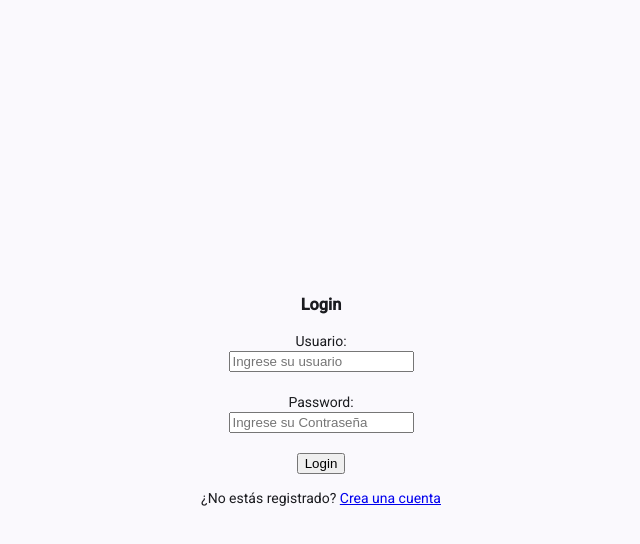
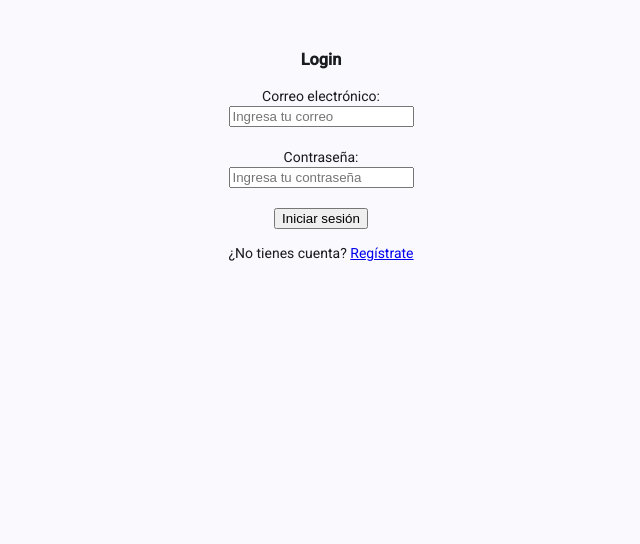
Before and after one commit to cristhiangarcia827-cpu/WorldTrek, an Angular app in the folder Frontend/: page /autenticacion/login in a window 1280 px wide. Shown: the top 544 px of the page, without its empty margins (319-959 px from the left). Built offline with nearby package versions, Linux system fonts and the light colour scheme.

Commit message:
Agregado funcionamiento del Login y el Registro

```diff
--- a/Frontend/src/app/modulo/autenticacion/page/login/login.html
+++ b/Frontend/src/app/modulo/autenticacion/page/login/login.html
@@ -1,21 +1,32 @@
-<table width="100%" height="100%">
-    <tr>
-        <td align="center" valign="middle">
-            <div>
-                <h3>Login</h3>
-                <form action="#" method="post">
-                    <label for="first">Usuario:</label><br>
-                    <input type="text" id="first" name="first" placeholder="Ingrese su usuario" required><br><br>
-                    <label for="password">Password:</label><br>
-                    <input type="password" id="password" name="password" placeholder="Ingrese su Contraseña"required><br><br>
-                    <div>
-                        <button type="submit">Login</button>
-                    </div>
-                </form>
-                <p>¿No estás registrado?
-                    <a routerLink="/autenticacion/registro">Crea una cuenta</a>
-                </p>
-            </div>
-        </td>
-    </tr>
-</table>
+<div style="text-align:center; margin-top: 50px;">
+  <h3>Login</h3>
+
+  <form [formGroup]="loginForm" (ngSubmit)="login()">
+    <div>
+      <label for="email">Correo electrónico:</label><br>
+      <input type="email" id="email" formControlName="email" placeholder="Ingresa tu correo">
+      <div *ngIf="loginForm.get('email')?.touched && loginForm.get('email')?.invalid">
+        <small *ngIf="loginForm.get('email')?.errors?.['required']">El correo es obligatorio</small>
+        <small *ngIf="loginForm.get('email')?.errors?.['email']">Correo no válido</small>
+      </div>
+    </div>
+    <br>
+
+    <div>
+      <label for="password">Contraseña:</label><br>
+      <input type="password" id="password" formControlName="password" placeholder="Ingresa tu contraseña">
+      <div *ngIf="loginForm.get('password')?.touched && loginForm.get('password')?.invalid">
+        <small *ngIf="loginForm.get('password')?.errors?.['required']">La contraseña es obligatoria</small>
+      </div>
+    </div>
+    <br>
+
+    <button type="submit">Iniciar sesión</button>
+  </form>
+
+  <div *ngIf="errorMsg" style="color:red; margin-top: 10px;">
+    {{ errorMsg }}
+  </div>
+
+  <p>¿No tienes cuenta? <a routerLink="/autenticacion/registro">Regístrate</a></p>
+</div>
--- a/Frontend/src/app/modulo/autenticacion/page/login/login.ts
+++ b/Frontend/src/app/modulo/autenticacion/page/login/login.ts
@@ -1,13 +1,50 @@
-import { Component } from '@angular/core';
-import { RouterLink } from '@angular/router';
-
+import { Component, OnInit } from '@angular/core';
+import { FormBuilder, FormGroup, Validators } from '@angular/forms';
+import { CommonModule } from '@angular/common';
+import { ReactiveFormsModule } from '@angular/forms';
+import { Router, RouterLink } from '@angular/router';
+import { AutenticacionService, LoginRequest, AuthResponse } from '../../service/autenticacion';
 
 @Component({
   selector: 'app-login',
-  imports: [RouterLink],
-  templateUrl: './login.html',
-  styles: ``
+  standalone: true,
+  imports: [CommonModule, ReactiveFormsModule, RouterLink],
+  templateUrl: './login.html'
 })
-export class Login {
+export class Login implements OnInit {
+  loginForm!: FormGroup;
+  errorMsg: string = '';
 
+  constructor(
+    private fb: FormBuilder,
+    private authService: AutenticacionService,
+    private router: Router
+  ) {}
+
+  ngOnInit(): void {
+    this.loginForm = this.fb.group({
+      email: ['', [Validators.required, Validators.email]],
+      password: ['', Validators.required]
+    });
+  }
+
+  login() {
+    if (this.loginForm.valid) {
+      const data: LoginRequest = this.loginForm.value;
+
+      this.authService.login(data).subscribe({
+        next: (res: AuthResponse) => {
+          console.log('Login exitoso:', res);
+          this.authService.setUsuario(res); // Guardar usuario
+          this.router.navigate(['/principal']); // Redirige a dashboard o página principal
+        },
+        error: (err) => {
+          console.error('Error en login:', err);
+          this.errorMsg = err?.error?.message || 'Correo o contraseña incorrectos';
+        }
+      });
+    } else {
+      this.loginForm.markAllAsTouched();
+    }
+  }
 }
--- a/Frontend/src/app/modulo/autenticacion/page/registro/registro.html
+++ b/Frontend/src/app/modulo/autenticacion/page/registro/registro.html
@@ -3,18 +3,49 @@
     <td align="center" valign="middle">
       <div>
         <h3>Registro</h3>
-                <form action="#" method="post">
+        <form [formGroup]="registroForm" (ngSubmit)="registrar()">
+
           <label for="username">Nombre de usuario:</label><br>
-                    <input type="text" id="username" name="username" placeholder="Ingresa tu usuario" required><br><br>
+          <input type="text" id="username" formControlName="username" placeholder="Ingresa tu usuario" required><br>
+          <div *ngIf="registroForm.get('username')?.touched && registroForm.get('username')?.invalid">
+            <small *ngIf="registroForm.get('username')?.errors?.['required']">El usuario es obligatorio</small>
+          </div>
+          <br>
+
           <label for="email">Correo electrónico:</label><br>
-                    <input type="email" id="email" name="email" placeholder="Ingresa tu correo" required><br><br>
+          <input type="email" id="email" formControlName="email" placeholder="Ingresa tu correo" required><br>
+          <div *ngIf="registroForm.get('email')?.touched && registroForm.get('email')?.invalid">
+            <small *ngIf="registroForm.get('email')?.errors?.['required']">El correo es obligatorio</small>
+            <small *ngIf="registroForm.get('email')?.errors?.['email']">Correo no válido</small>
+          </div>
+          <br>
+
           <label for="password">Contraseña:</label><br>
-                    <input type="password" id="password" name="password" placeholder="Ingresa tu contraseña"required><br><br>
-                    <label for="confirm-password">Confirmar contraseña:</label><br>
-                    <input type="password" id="confirm-password" name="confirm-password"
-                        placeholder="Repite tu contraseña" required><br><br>
+          <input type="password" id="password" formControlName="password" placeholder="Ingresa tu contraseña" required><br>
+          <div *ngIf="registroForm.get('password')?.touched && registroForm.get('password')?.invalid">
+            <small *ngIf="registroForm.get('password')?.errors?.['required']">La contraseña es obligatoria</small>
+            <small *ngIf="registroForm.get('password')?.errors?.['minlength']">
+              La contraseña debe tener al menos 6 caracteres
+            </small>
+          </div>
+          <br>
+
+          <label for="confirmPassword">Confirmar contraseña:</label><br>
+          <input type="password" id="confirmPassword" formControlName="confirmPassword"
+                 placeholder="Repite tu contraseña" required><br>
+          <div *ngIf="registroForm.get('confirmPassword')?.touched && registroForm.get('confirmPassword')?.invalid">
+            <small *ngIf="registroForm.get('confirmPassword')?.errors?.['required']">
+              La confirmación de contraseña es obligatoria
+            </small>
+            <small *ngIf="registroForm.errors?.['passwordMismatch']">
+              Las contraseñas no coinciden
+            </small>
+          </div>
+          <br>
+
           <button type="submit">Registrarse</button>
         </form>
+
         <p>¿Ya tienes cuenta?
           <a routerLink="/autenticacion/login">Inicia sesión</a>
         </p>
--- a/Frontend/src/app/modulo/autenticacion/page/registro/registro.ts
+++ b/Frontend/src/app/modulo/autenticacion/page/registro/registro.ts
@@ -1,12 +1,56 @@
-import { Component } from '@angular/core';
-import { RouterLink } from '@angular/router';
+import { Component, OnInit } from '@angular/core';
+import { FormBuilder, FormGroup, Validators, AbstractControl, ValidationErrors } from '@angular/forms';
+import { AutenticacionService, RegisterRequest } from '../../service/autenticacion';
+import { CommonModule } from '@angular/common';
+import { ReactiveFormsModule } from '@angular/forms';
+import { RouterLink,Router } from '@angular/router';
 
 @Component({
   selector: 'app-registro',
-  imports: [RouterLink],
-  templateUrl: './registro.html',
-  styles: ``
+  standalone: true,
+  imports: [CommonModule, ReactiveFormsModule, RouterLink],
+  templateUrl: './registro.html'
 })
-export class Registro {
+export class Registro implements OnInit {
+  registroForm!: FormGroup;
 
+  constructor(private fb: FormBuilder, private authService: AutenticacionService, private router: Router) {}
+
+  ngOnInit(): void {
+    this.registroForm = this.fb.group({
+      username: ['', Validators.required],
+      email: ['', [Validators.required, Validators.email]],
+      password: ['', [Validators.required, Validators.minLength(6)]],
+      confirmPassword: ['', Validators.required]
+    }, { validators: this.passwordsIguales });
+  }
+
+  passwordsIguales(group: AbstractControl): ValidationErrors | null {
+    const pass = group.get('password')?.value;
+    const confirm = group.get('confirmPassword')?.value;
+    return pass === confirm ? null : { passwordMismatch: true };
+  }
+
+registrar() {
+  if (this.registroForm.valid) {
+    const { username, email, password } = this.registroForm.value;
+
+    const data: RegisterRequest = {
+      name: username,
+      email: email,
+      password: password
+    };
+
+    this.authService.register(data).subscribe({
+      next: res => {
+        console.log('Usuario registrado:', res);
+        this.authService.setUsuario(res);
+        this.router.navigate(['/principal']);
+      },
+      error: err => console.error('Error en registro:', err)
+    });
+  } else {
+    this.registroForm.markAllAsTouched();
+  }
 }
+}
--- /dev/null
+++ b/Frontend/src/app/modulo/autenticacion/service/autenticacion.ts
@@ -0,0 +1,52 @@
+import { Injectable, signal } from '@angular/core';
+import { HttpClient } from '@angular/common/http';
+import { Observable } from 'rxjs';
+import { environment } from '../../../../environments/environment';
+
+export interface RegisterRequest {
+  name: string;
+  email: string;
+  password: string;
+}
+
+export interface LoginRequest {
+  email: string;
+  password: string;
+}
+
+export interface AuthResponse {
+  message: string;
+  token: string;
+  user: {
+    id: string;
+    email: string;
+    nombre: string;
+  };
+}
+
+@Injectable({
+  providedIn: 'root'
+})
+export class AutenticacionService {
+  usuarioActual = signal<AuthResponse | null>(null);
+
+  constructor(private http: HttpClient) { }
+
+  register(data: RegisterRequest): Observable<any> {
+    return this.http.post(`${environment.APIURL}/auth/register`, data);
+  }
+
+  login(data: LoginRequest): Observable<AuthResponse> {
+    return this.http.post<AuthResponse>(`${environment.APIURL}/auth/login`, data);
+  }
+
+  setUsuario(authData: AuthResponse) {
+    this.usuarioActual.set(authData);
+    localStorage.setItem('auth', JSON.stringify(authData));
+  }
+
+  logout() {
+    this.usuarioActual.set(null);
+    localStorage.removeItem('auth');
+  }
+}
```
Lines whose indentation alone changed are shown as unchanged.
